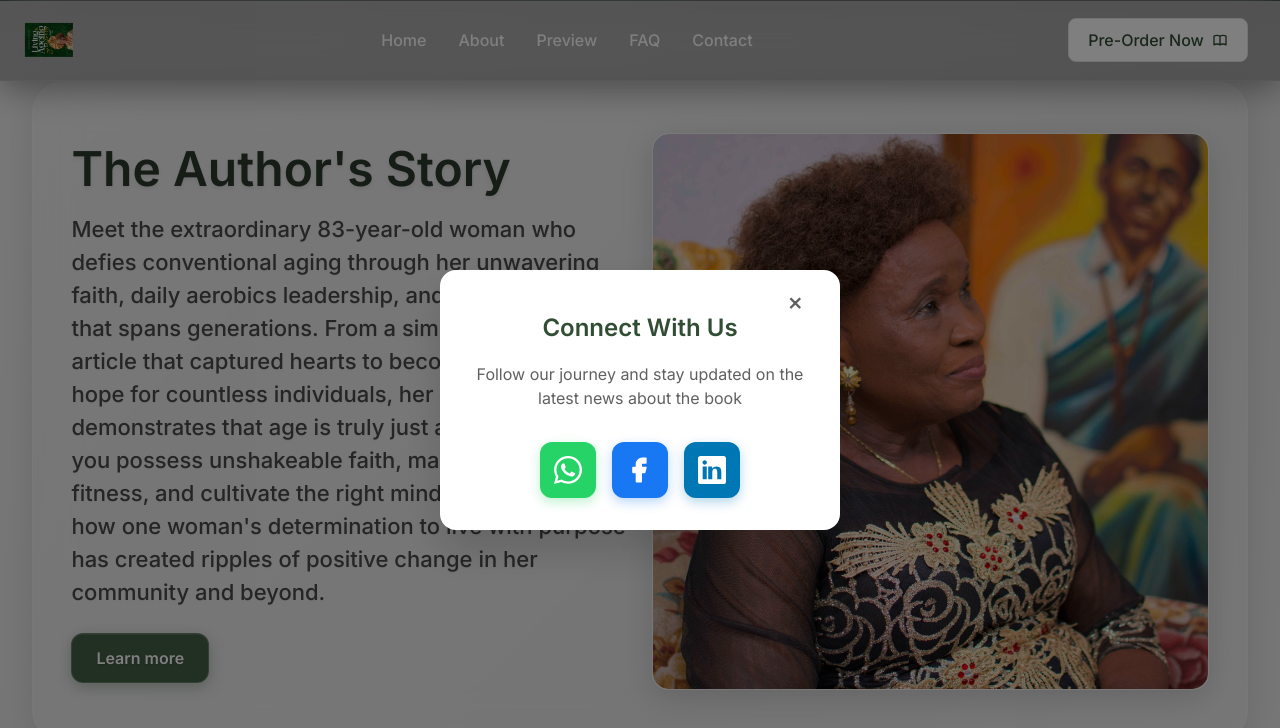
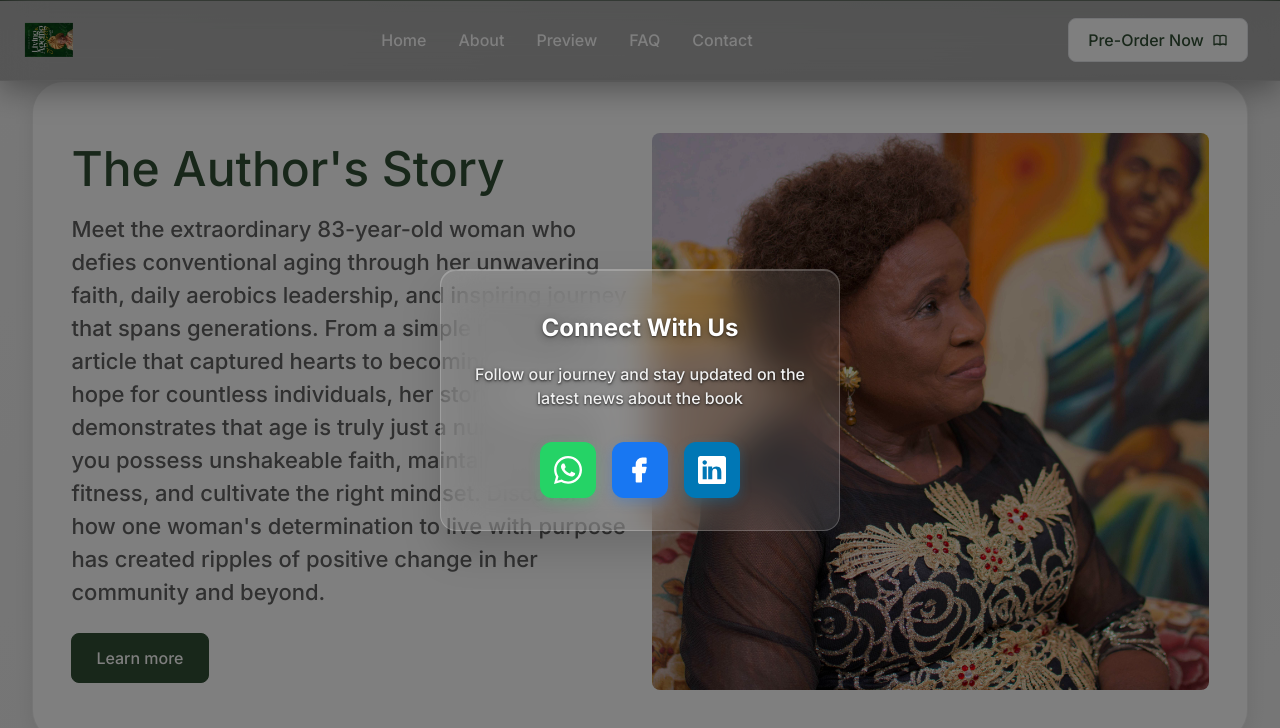
Before and after one commit to NeeglesNorah/book-launch, a React (Vite) app: page / in a window 1280 px wide. Both pictures are taken after a click on the button "Learn More". Shown: the part 2868-3596 px from the top of the page. Built offline with nearby package versions, Linux system fonts and the light colour scheme.

Commit message:
Updated Projects component

```diff
--- a/src/components/Projects.tsx
+++ b/src/components/Projects.tsx
@@ -43,11 +43,9 @@ const Projects = () => {
                 minHeight: 'clamp(300px, 50vw, 600px)',
                 padding: 'clamp(20px, 4vw, 72px) clamp(16px, 3vw, 64px)',
                 borderRadius: 'clamp(16px, 3vw, 32px)',
-                border: '1px solid rgba(255, 255, 255, 0.2)',
-                background: 'rgba(255, 255, 255, 0.1)',
-                backdropFilter: 'blur(20px)',
-                WebkitBackdropFilter: 'blur(20px)',
-                boxShadow: '0 8px 32px rgba(0, 0, 0, 0.1), inset 0 1px 0 rgba(255, 255, 255, 0.2)',
+                border: '1px solid rgba(0, 0, 0, 0.08)',
+                background: '#ffffff',
+                boxShadow: '0 4px 20px rgba(0, 0, 0, 0.08)',
                 position: 'relative',
                 overflow: 'hidden'
               }}
@@ -57,14 +55,13 @@ const Projects = () => {
                 {/* Project Title */}
                 <h3
                   style={{
-                    color: '#2d3a2d',
+                    color: '#314E34',
                     fontFamily: 'Inter, sans-serif',
                     fontSize: 'clamp(20px, 4vw, 48px)',
                     fontStyle: 'normal',
-                    fontWeight: '600',
+                    fontWeight: '500',
                     marginBottom: 'clamp(12px, 2vw, 16px)',
-                    lineHeight: '1.2',
-                    textShadow: '0 2px 4px rgba(0, 0, 0, 0.1)'
+                    lineHeight: '1.2'
                   }}
                 >
                   {project.title}
@@ -73,15 +70,14 @@ const Projects = () => {
                 {/* Project Description */}
                 <p
                   style={{
-                    color: '#4a4a4a',
+                    color: '#606060',
                     fontFamily: 'Inter, sans-serif',
                     fontSize: 'clamp(14px, 2.5vw, 22px)',
                     fontStyle: 'normal',
                     fontWeight: '500',
                     marginBottom: 'clamp(20px, 3vw, 24px)',
                     maxWidth: '100%',
-                    lineHeight: '1.5',
-                    textShadow: '0 1px 2px rgba(0, 0, 0, 0.05)'
+                    lineHeight: '1.5'
                   }}
                 >
                   {project.description}
@@ -92,32 +88,24 @@ const Projects = () => {
                   <button
                     className="w-full sm:w-auto"
                     style={{
-                      backgroundColor: 'rgba(49, 78, 52, 0.9)',
+                      backgroundColor: '#314E34',
                       color: '#ffffff',
                       fontFamily: 'Inter, sans-serif',
                       fontSize: 'clamp(14px, 2vw, 16px)',
-                      fontWeight: '600',
+                      fontWeight: '500',
                       padding: 'clamp(10px, 2vw, 12px) clamp(20px, 4vw, 24px)',
-                      borderRadius: '12px',
-                      border: '1px solid rgba(255, 255, 255, 0.2)',
+                      borderRadius: '8px',
+                      border: '1px solid #314E34',
                       cursor: 'pointer',
-                      transition: 'all 0.3s ease',
-                      backdropFilter: 'blur(10px)',
-                      WebkitBackdropFilter: 'blur(10px)',
-                      boxShadow: '0 4px 15px rgba(49, 78, 52, 0.3), inset 0 1px 0 rgba(255, 255, 255, 0.1)',
-                      textShadow: '0 1px 2px rgba(0, 0, 0, 0.2)'
+                      transition: 'all 0.3s ease'
                     }}
                     onMouseEnter={(e) => {
-                      e.currentTarget.style.backgroundColor = 'rgba(255, 255, 255, 0.9)'
+                      e.currentTarget.style.backgroundColor = '#ffffff'
                       e.currentTarget.style.color = '#314E34'
-                      e.currentTarget.style.transform = 'translateY(-2px)'
-                      e.currentTarget.style.boxShadow = '0 6px 20px rgba(49, 78, 52, 0.4), inset 0 1px 0 rgba(255, 255, 255, 0.2)'
                     }}
                     onMouseLeave={(e) => {
-                      e.currentTarget.style.backgroundColor = 'rgba(49, 78, 52, 0.9)'
+                      e.currentTarget.style.backgroundColor = '#314E34'
                       e.currentTarget.style.color = '#ffffff'
-                      e.currentTarget.style.transform = 'translateY(0)'
-                      e.currentTarget.style.boxShadow = '0 4px 15px rgba(49, 78, 52, 0.3), inset 0 1px 0 rgba(255, 255, 255, 0.1)'
                     }}
                     onClick={() => setIsPopupOpen(true)}
                   >
@@ -128,25 +116,14 @@ const Projects = () => {
 
               {/* Project Image */}
               <div className={`${index === 0 ? 'lg:order-2' : 'lg:order-1'}`}>
-                <div
+                <img
+                  src={project.image}
+                  alt={`${project.title}`}
+                  className="w-full h-48 sm:h-56 lg:h-full object-cover rounded-lg"
                   style={{
-                    position: 'relative',
-                    borderRadius: '16px',
-                    overflow: 'hidden',
-                    boxShadow: '0 8px 32px rgba(0, 0, 0, 0.15), inset 0 1px 0 rgba(255, 255, 255, 0.1)',
-                    border: '1px solid rgba(255, 255, 255, 0.2)'
+                    aspectRatio: '1 / 1'
                   }}
-                >
-                  <img
-                    src={project.image}
-                    alt={`${project.title}`}
-                    className="w-full h-48 sm:h-56 lg:h-full object-cover"
-                    style={{
-                      aspectRatio: '1 / 1',
-                      borderRadius: '16px'
-                    }}
-                  />
-                </div>
+                />
               </div>
             </div>
           ))}
@@ -173,58 +150,32 @@ const Projects = () => {
         >
           <div
             style={{
-              backgroundColor: '#ffffff',
+              backgroundColor: 'rgba(255, 255, 255, 0.1)',
+              backdropFilter: 'blur(20px)',
+              WebkitBackdropFilter: 'blur(20px)',
               borderRadius: '16px',
               padding: '32px',
               maxWidth: '400px',
               width: '100%',
               textAlign: 'center',
-              boxShadow: '0 20px 40px rgba(0, 0, 0, 0.15)',
+              boxShadow: '0 20px 40px rgba(0, 0, 0, 0.15), inset 0 1px 0 rgba(255, 255, 255, 0.2)',
+              border: '1px solid rgba(255, 255, 255, 0.2)',
               position: 'relative'
             }}
             onClick={(e) => e.stopPropagation()}
           >
-            {/* Close Button */}
-            <button
-              onClick={() => setIsPopupOpen(false)}
-              style={{
-                position: 'absolute',
-                top: '16px',
-                right: '16px',
-                background: 'none',
-                border: 'none',
-                fontSize: '24px',
-                cursor: 'pointer',
-                color: '#606060',
-                width: '32px',
-                height: '32px',
-                display: 'flex',
-                alignItems: 'center',
-                justifyContent: 'center',
-                borderRadius: '50%',
-                transition: 'all 0.2s ease'
-              }}
-              onMouseEnter={(e) => {
-                e.currentTarget.style.backgroundColor = '#f1f1f1'
-                e.currentTarget.style.color = '#314E34'
-              }}
-              onMouseLeave={(e) => {
-                e.currentTarget.style.backgroundColor = 'transparent'
-                e.currentTarget.style.color = '#606060'
-              }}
-            >
-              ×
-            </button>
+
 
             {/* Popup Title */}
             <h3
               style={{
-                color: '#314E34',
+                color: '#ffffff',
                 fontFamily: 'Inter, sans-serif',
                 fontSize: '24px',
-                fontWeight: '600',
+                fontWeight: '700',
                 marginBottom: '16px',
-                marginTop: '8px'
+                marginTop: '8px',
+                textShadow: '0 2px 8px rgba(0, 0, 0, 0.3), 0 1px 2px rgba(0, 0, 0, 0.5)'
               }}
             >
               Connect With Us
@@ -233,12 +184,13 @@ const Projects = () => {
             {/* Popup Description */}
             <p
               style={{
-                color: '#606060',
+                color: '#f0f0f0',
                 fontFamily: 'Inter, sans-serif',
                 fontSize: '16px',
-                fontWeight: '400',
+                fontWeight: '500',
                 marginBottom: '32px',
-                lineHeight: '1.5'
+                lineHeight: '1.5',
+                textShadow: '0 1px 4px rgba(0, 0, 0, 0.4), 0 1px 2px rgba(0, 0, 0, 0.6)'
               }}
             >
               Follow our journey and stay updated on the latest news about the book
```
